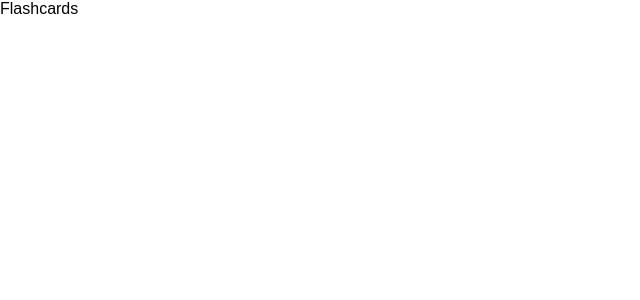
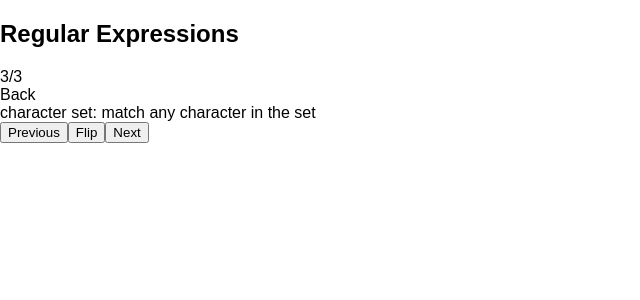
Before and after one commit to sequoian/flashcards, a React (Create React App) app: page / in a window 1280 px wide. Shown: the top 300 px of the page, without its empty margins (0-640 px from the left). Built offline with nearby package versions, Linux system fonts and the light colour scheme.

Commit message:
basic flashcard page

```diff
--- a/src/App.js
+++ b/src/App.js
@@ -1,14 +1,96 @@
 import React, { Component } from 'react';
 import './App.css';
+
+const flashcards = [
+  {
+    title: 'Regular Expressions',
+    cards: [
+      {
+        front: '\w',
+        back: 'word character'
+      },
+      {
+        front: '\d',
+        back: 'digit'
+      },
+      {
+        front: '[ ]',
+        back: 'character set: match any character in the set'
+      },
+    ]
+  },
+  {
+    title: 'Vim Commands',
+    cards: [
+      {
+        front: 'w',
+        back: 'move cursor forward by one word'
+      },
+      {
+        front: 'b',
+        back: 'move cursor backward by one word'
+      },
+      {
+        front: 'A',
+        back: 'append text to the end of the current line'
+      }
+    ]
+  },
+]
+
 
 class App extends Component {
   render() {
     return (
       <div className="App">
-        Flashcards
+        <CardPage
+          set={flashcards[0]}
+        />
       </div>
     );
   }
 }
 
+class CardPage extends Component {
+  render() {
+    const {set} = this.props;
+    return (
+      <div>
+        <CardInfo
+          setTitle={set.title}
+          setLength={set.cards.length}
+          cardIndex={2}
+          cardSide={false}
+        />
+        <Card
+          face={set.cards[2].back}
+        />
+        <CardControls />
+      </div>
+    )
+  }
+}
+
+const CardControls = ({getPrevious, getNext, flipCard}) => (
+  <div>
+    <button onClick={getPrevious}>Previous</button>
+    <button onClick={flipCard}>Flip</button>
+    <button onClick={getNext}>Next</button>
+  </div>
+)
+
+const CardInfo = ({setTitle, setLength, cardIndex, cardSide}) => (
+  <div>
+    <h2>{setTitle}</h2>
+    <div>{cardIndex + 1}/{setLength}</div>
+    <div>{cardSide ? 'Front' : 'Back'}</div>
+  </div>
+)
+
+const Card = ({face}) => (
+  <div>
+    {face}
+  </div>
+)
+
 export default App;
```
